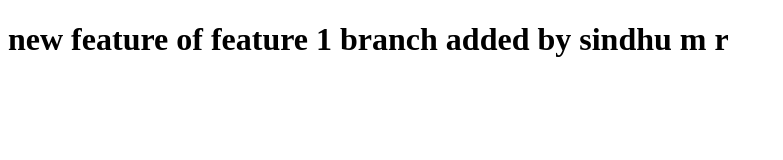
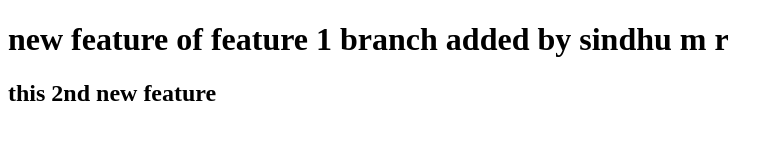
Before and after one commit to Sindhu-m-r/learn-git-github, a plain HTML site: page index.html in a window 1280 px wide. Shown: the whole page, without its empty margins (0-783 px from the left). Drawn offline with Linux system fonts and the light colour scheme.

Commit message:
2nd new feature added

```diff
--- a/index.html
+++ b/index.html
@@ -7,5 +7,6 @@
 </head>
 <body>
     <h1> new feature of feature 1 branch added by sindhu m r</h1>
+    <h2>this 2nd new feature</h2>
 </body>
 </html>
```
